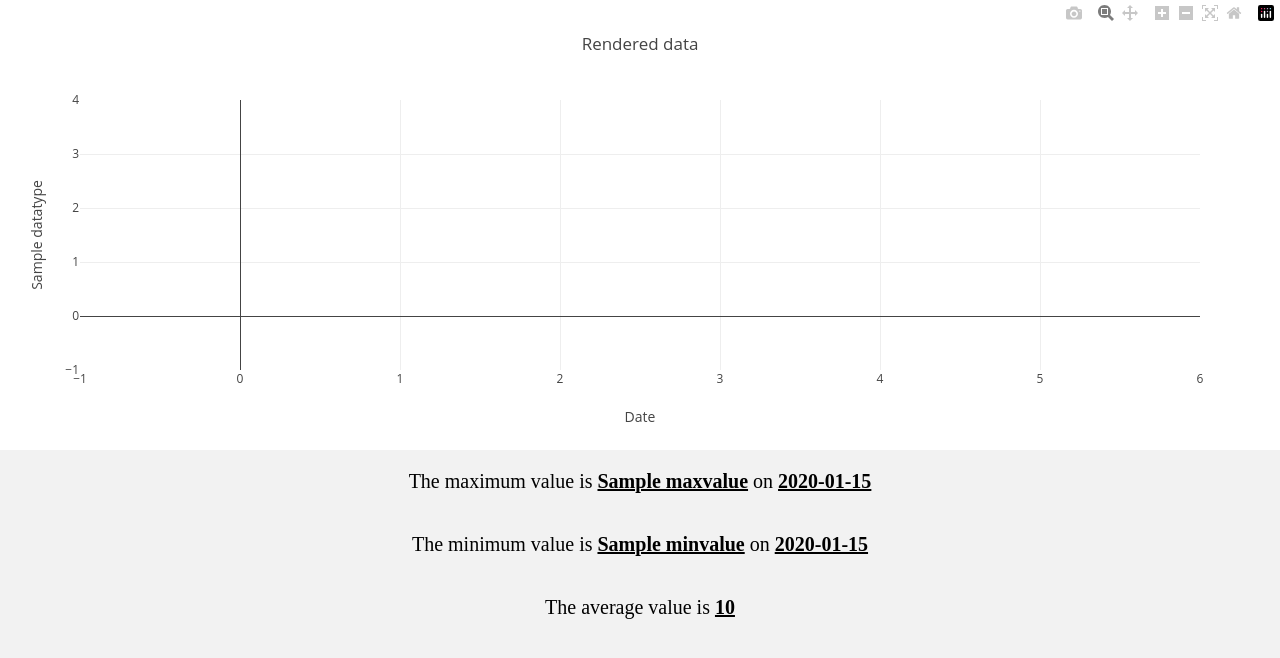
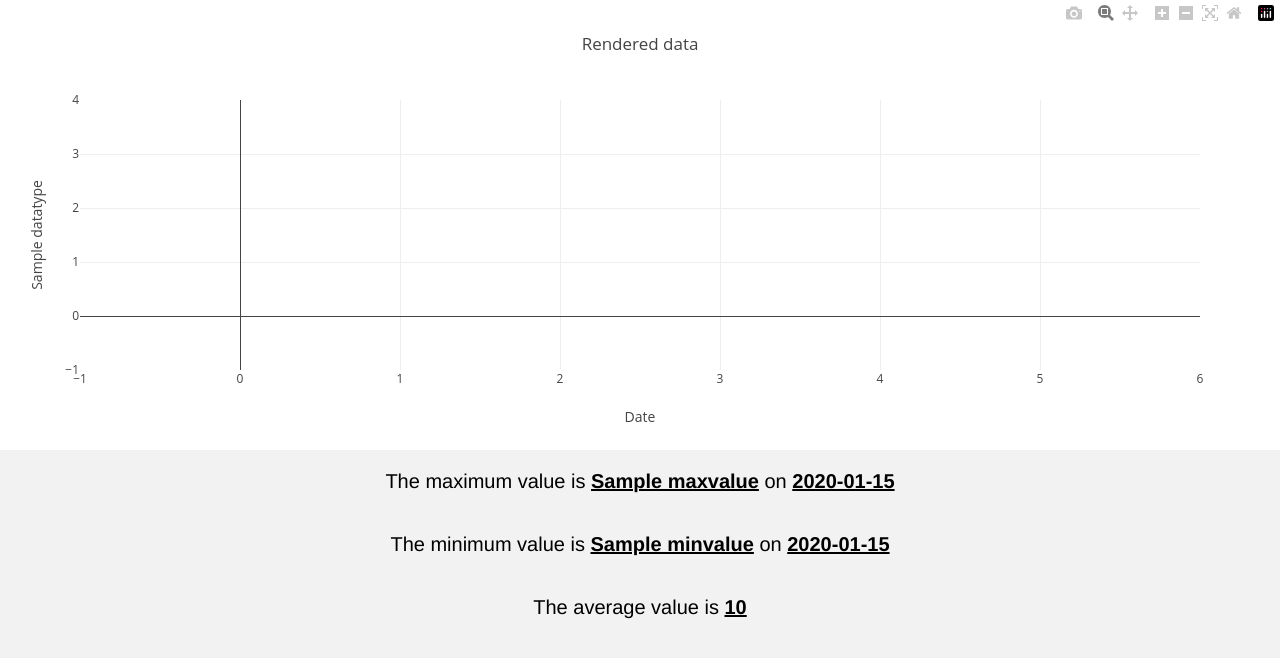
Before and after one commit to woaitsAryan/task4, a Flask app: template templates/graph.html in a window 1280 px wide. Shown: the top 658 px of the page. Run offline with Flask 2, Linux system fonts and the light colour scheme; the template is opened without the code that fills it: most values are stand-ins (such as "Sample title", 1, 10 or a date in 2020); some libraries are stand-ins or nearby versions.

Commit message:
small change

```diff
--- a/static/styles.css
+++ b/static/styles.css
@@ -54,6 +54,7 @@ body {
     padding-bottom: 20px;
     text-align:center;
     font-size:20px;
+    font-family: 'Helvetica', 'Arial';
   }
 
   .graphtextbold{
```
